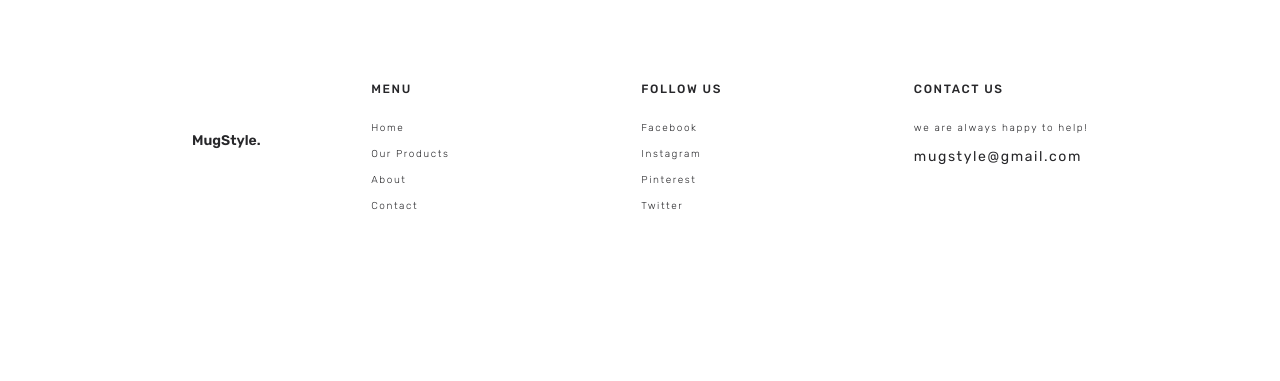
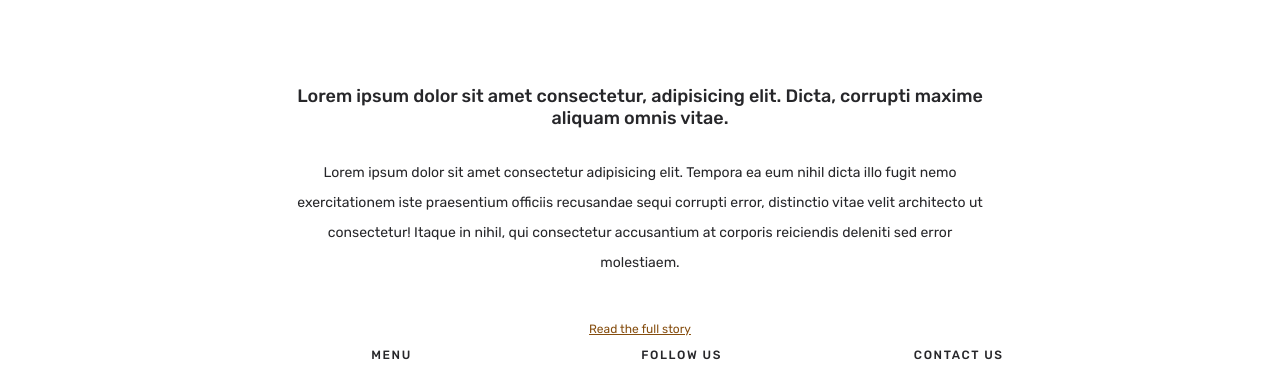
Before and after one commit to Morganefrlr/eshop-mugstyle2024, a Next.js app: page / in a window 1280 px wide. Shown: the part 571-952 px from the top of the page. Before the commit the page ends 800 px from the top, so only its background shows below. Built offline with nearby package versions, Linux system fonts and the light colour scheme.

Commit message:
T05: about styled

```diff
--- a/src/app/components/about/About.tsx
+++ b/src/app/components/about/About.tsx
@@ -4,7 +4,7 @@ import { aboutConfig } from './aboutConfig';
 
 const About = () => {
     return (
-        <div>
+        <div className='aboutMain'>
             <h2>{aboutConfig.title}</h2>
             <p>{aboutConfig.desc}</p>
             <Link href={aboutConfig.href}>{aboutConfig.label}</Link>
--- a/src/app/components/about/_about.scss
+++ b/src/app/components/about/_about.scss
@@ -0,0 +1,24 @@
+.aboutMain{
+    width: 55%;
+    display: flex;
+    flex-direction: column;
+    justify-content: center;
+    align-items: center;
+    margin: 0 auto;
+    text-align: center;
+    h2{
+        font-size: 18px;
+        font-weight: 500;
+    }
+    p{
+        font-size: 14px;
+        line-height: 30px;
+    }
+
+    a{
+        color: $second;
+        font-size: 12px;
+        margin-top: 30px;
+        cursor: pointer;
+    }
+}
--- a/src/app/page.tsx
+++ b/src/app/page.tsx
@@ -1,3 +1,4 @@
+import About from "./components/about/About";
 import Banner from "./components/banner/Banner";
 
 
@@ -5,6 +6,7 @@ export default function Home() {
   return (
     <div className="homeMain">
       <Banner />
+      <About />
     </div>
   );
 }
```
